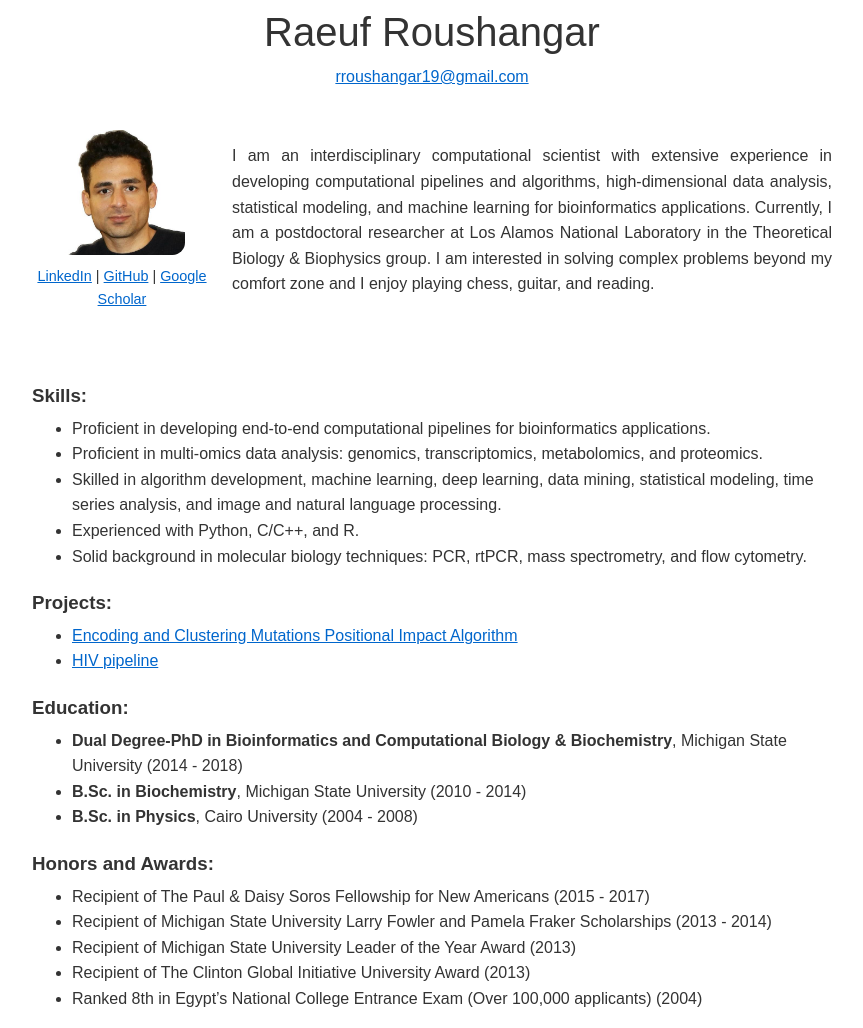
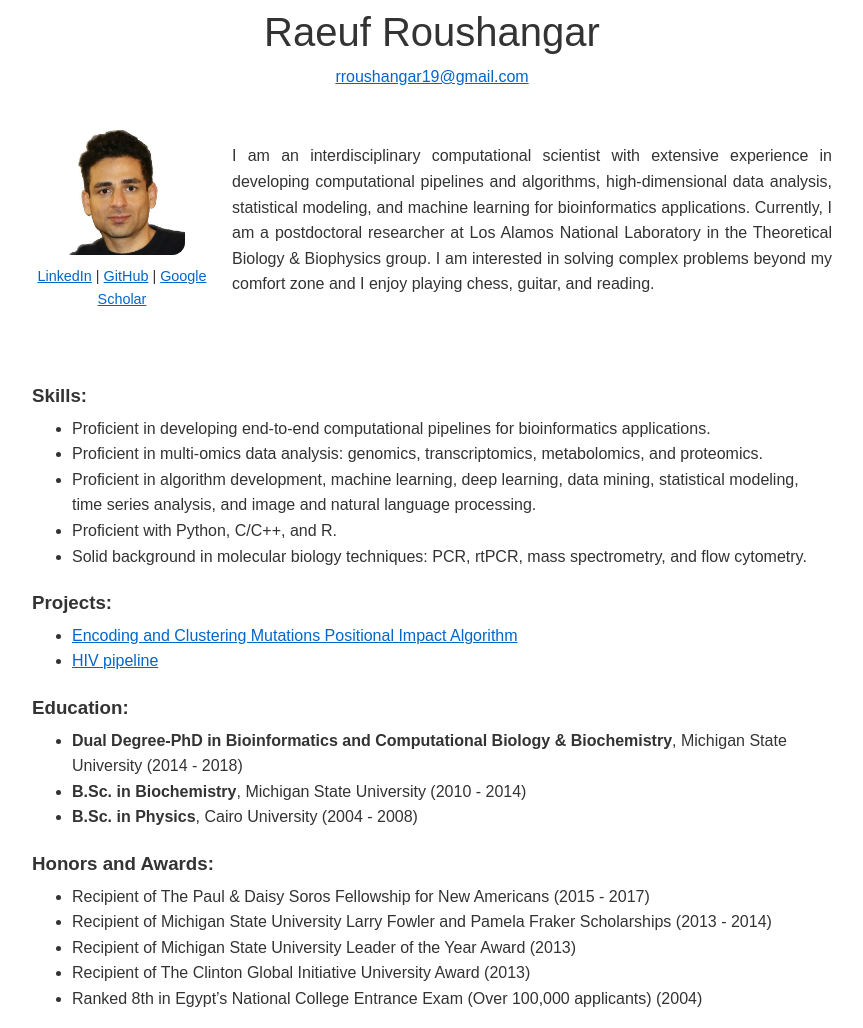
Before and after one commit to raeufroushangar/raeufroushangar.com, a Jekyll site: the page built from index.html, in a window 1280 px wide. Shown: the whole page, without its empty margins (208-1071 px from the left). Built offline with Jekyll 4.4.1, drawn with Linux system fonts in a browser that asks for light colours.

Commit message:
Updated index.html file

```diff
--- a/index.html
+++ b/index.html
@@ -29,8 +29,8 @@ title: Home
 <ul style="margin-top: 0;">
   <li>Proficient in developing end-to-end computational pipelines for bioinformatics applications.</li>
   <li>Proficient in multi-omics data analysis: genomics, transcriptomics, metabolomics, and proteomics.</li>
-  <li>Skilled in algorithm development, machine learning, deep learning, data mining, statistical modeling, time series analysis, and image and natural language processing.</li>
-  <li>Experienced with Python, C/C++, and R.</li>
+  <li>Proficient in algorithm development, machine learning, deep learning, data mining, statistical modeling, time series analysis, and image and natural language processing.</li>
+  <li>Proficient with Python, C/C++, and R.</li>
   <li>Solid background in molecular biology techniques: PCR, rtPCR, mass spectrometry, and flow cytometry.</li>
 </ul>
 
```
